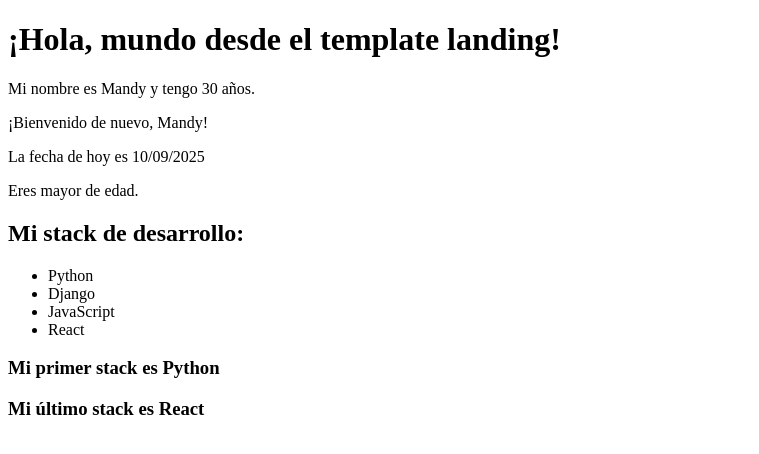
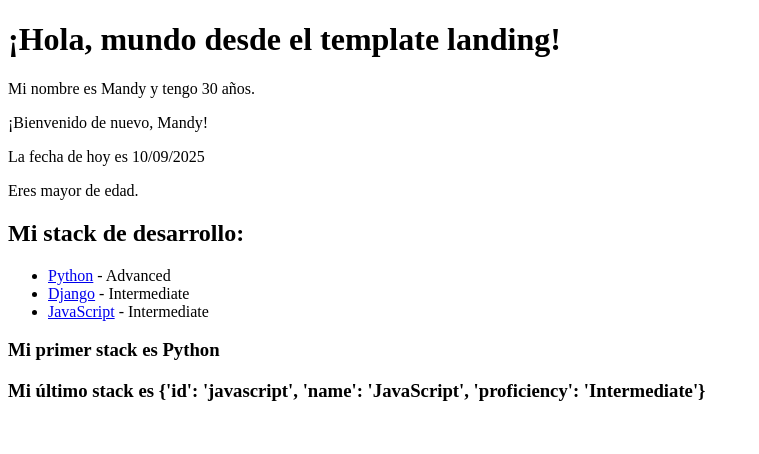
Before and after one commit to patchamama/devtalles-django, a Django app: page /landings/ in a window 1280 px wide. Shown: the top 454 px of the page, without its empty margins (0-759 px from the left). Run offline with Django 3.2, Linux system fonts and the light colour scheme.

Commit message:
67 URLs dinámicas y URLs tag

```diff
--- a/playground/landing/templates/landing/landing.html
+++ b/playground/landing/templates/landing/landing.html
@@ -29,12 +29,12 @@
     <h2>Mi stack de desarrollo:</h2>
     <ul>
         {% for tech in stack %}
-            <li>{{ tech }}</li>
+            <li><a href="{% url 'stack' tech.id %}">{{ tech.name }}</a> - {{ tech.proficiency }}</li>
         {% empty %}
             <li>No hay tecnologías en el stack.</li>
         {% endfor %}
     </ul>
-    <h3>Mi primer stack es {{ stack.0 }}</h3>
+    <h3>Mi primer stack es {{ stack.0.name }}</h3>
     <h3>Mi último stack es {{ stack|last }}</h3>
 </body>
 </html>
--- a/playground/landing/urls.py
+++ b/playground/landing/urls.py
@@ -3,4 +3,5 @@
 
 urlpatterns = [
     path('', views.home, name='home'), # http://127.0.0.1:8000/home
+    path('stack/<str:tool>/', views.stack_detail, name='stack'), # http://127.0.0.1:8000/stack/Python/
 ]
--- a/playground/landing/views.py
+++ b/playground/landing/views.py
@@ -1,10 +1,15 @@
+from django.http import HttpResponse
 from django.shortcuts import render
 from datetime import date
 
 
 # Create your views here.
 def home(request):
-    stack = ['Python', 'Django', 'JavaScript', 'React']
+    # stack = ['Python', 'Django', 'JavaScript', 'React']
+    stack = [
+        {'id': "python", 'name': 'Python', 'proficiency': 'Advanced'},
+        {'id': "django", 'name': 'Django', 'proficiency': 'Intermediate'},
+        {'id': "javascript", 'name': 'JavaScript', 'proficiency': 'Intermediate'},]
 
     return render(request, 'landing/landing.html', {
         "name": "Mandy",
@@ -12,3 +17,9 @@
         "current_date": date.today(),
         "stack": stack
     })
+
+def stack_detail(request, tool):
+    return HttpResponse(f"Detail of tool: {tool}")
+    # return render(request, 'landing/stack_detail.html', {
+    #     "tool": tool
+    # })
```
